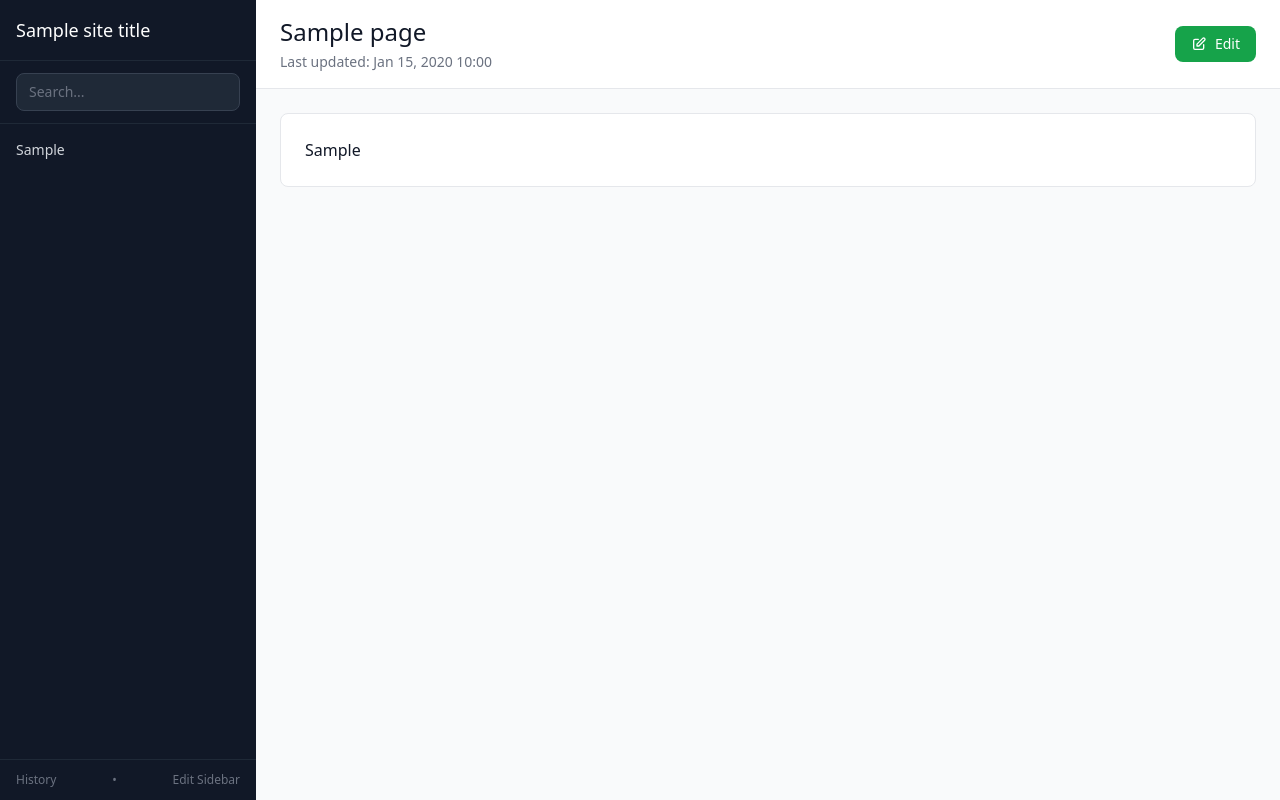
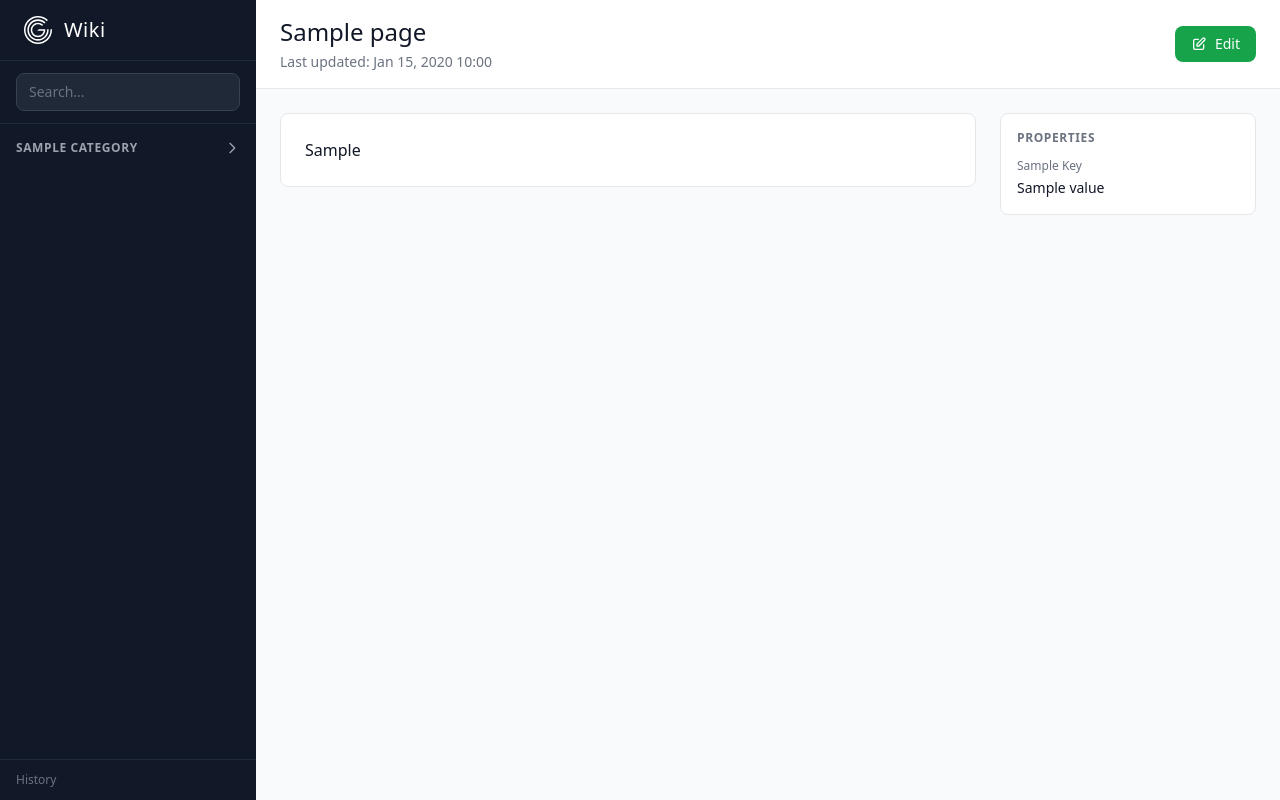
Before and after one commit to giantmade/giant-wiki, a Django app: template src/core/templates/wiki/page.html in a window 1280 px wide. Run offline with Django 3.2, Linux system fonts and the light colour scheme; the template is opened without the code that fills it: most values are stand-ins (such as "Sample title", 1, 10 or a date in 2020); some libraries are stand-ins or nearby versions.

Commit message:
Fix edit redirect, add logo, redesign sidebar, add frontmatter panel

```diff
--- a/pyproject.toml
+++ b/pyproject.toml
@@ -16,6 +16,7 @@ dependencies = [
     "Markdown>=3.7",
     "celery[redis]>=5.6.0",
     "django-redis>=6.0.0",
+    "python-frontmatter>=1.1.0",
 ]
 
 [dependency-groups]
--- a/src/core/settings.py
+++ b/src/core/settings.py
@@ -44,6 +44,7 @@ TEMPLATES = [
                 "django.template.context_processors.request",
                 "django.contrib.messages.context_processors.messages",
                 "core.context_processors.get_title",
+                "core.context_processors.get_sidebar_categories",
             ]
         },
     }
--- a/src/core/templates/base.html
+++ b/src/core/templates/base.html
@@ -25,6 +25,9 @@
 
     <!-- HTMX -->
     <script defer src="https://unpkg.com/htmx.org@1.9.10"></script>
+
+    <!-- Alpine.js -->
+    <script defer src="https://cdn.jsdelivr.net/npm/alpinejs@3.x.x/dist/cdn.min.js"></script>
 
     <!-- Custom styles -->
     <style>
@@ -63,9 +66,16 @@
         <!-- Sidebar -->
         <nav class="fixed left-0 top-0 h-full w-64 bg-gray-900 text-gray-300 overflow-y-auto">
             <!-- Logo/Title -->
-            <div class="px-4 py-4 border-b border-gray-800">
-                <a href="{% url 'wiki' %}" class="text-lg font-medium text-white hover:text-green-400 transition-colors">
-                    {{ site_title }}
+            <div class="px-6 py-4 border-b border-gray-800">
+                <a href="{% url 'wiki' %}" class="flex items-center space-x-3 text-xl font-light tracking-wide text-white hover:text-green-400 transition-colors">
+                    <svg class="h-7 w-7 flex-shrink-0" viewBox="0 0 146.84 146.84" xmlns="http://www.w3.org/2000/svg">
+                        <g fill="currentColor">
+                            <path d="m73.42 129.16c-30.74 0-55.74-25.01-55.74-55.74s25.01-55.74 55.74-55.74c14.89 0 28.89 5.8 39.42 16.33l-5.66 5.66c-9.02-9.02-21-13.98-33.75-13.98-26.32 0-47.73 21.41-47.73 47.74s21.41 47.73 47.73 47.73 47.73-21.41 47.73-47.73v-4h8.01v4c0 30.74-25.01 55.74-55.74 55.74z"></path>
+                            <path d="m73.42 146.84c-40.48 0-73.42-32.94-73.42-73.42s32.94-73.42 73.42-73.42c19.61 0 38.05 7.64 51.92 21.5l-5.66 5.66c-12.35-12.35-28.78-19.16-46.25-19.16-36.08.01-65.42 29.35-65.42 65.42s29.34 65.41 65.41 65.41 65.41-29.34 65.41-65.41v-4h8.01v4c0 40.48-32.94 73.42-73.42 73.42z"></path>
+                            <path d="m77.42 69.41-8.01 8.01h33.8c-1.96 14.69-14.58 26.06-29.8 26.06-16.58 0-30.06-13.49-30.06-30.06s13.49-30.06 30.06-30.06c8.03 0 15.58 3.13 21.26 8.8l5.66-5.66c-7.19-7.19-16.75-11.15-26.92-11.15-20.99 0-38.07 17.08-38.07 38.07s17.08 38.07 38.07 38.07 38.07-17.08 38.07-38.07v-4h-34.07z"></path>
+                        </g>
+                    </svg>
+                    <span>Wiki</span>
                 </a>
             </div>
 
@@ -81,23 +91,47 @@
                 </form>
             </div>
 
-            <!-- Sidebar content from wiki -->
-            <div class="px-4 py-4 sidebar-content text-sm">
+            <!-- Sidebar navigation -->
+            <div class="px-4 py-4 text-sm flex-1 overflow-y-auto">
                 {% block sidebar %}
-                {% if sidebar_html %}
-                    {{ sidebar_html|safe }}
-                {% else %}
-                    <p class="text-gray-500">No sidebar content</p>
-                {% endif %}
+                {% for category in sidebar_categories %}
+                <div class="mb-4" x-data="{ open: {{ category.is_expanded|yesno:'true,false' }} }">
+                    <button
+                        @click="open = !open"
+                        class="flex items-center justify-between w-full text-xs text-gray-400 uppercase tracking-wider font-semibold mb-2 hover:text-gray-300"
+                    >
+                        <span>{{ category.name }}</span>
+                        <svg
+                            class="w-4 h-4 transition-transform"
+                            :class="{ 'rotate-90': open }"
+                            fill="none" stroke="currentColor" viewBox="0 0 24 24"
+                        >
+                            <path stroke-linecap="round" stroke-linejoin="round" stroke-width="2" d="M9 5l7 7-7 7"/>
+                        </svg>
+                    </button>
+                    <ul x-show="open" x-collapse class="space-y-1">
+                        {% for item in category.items %}
+                        <li>
+                            <a
+                                href="{% url 'page' page_path=item.path %}"
+                                class="block py-1 px-2 rounded {% if item.is_current %}bg-gray-800 text-green-400{% else %}text-gray-400 hover:text-white hover:bg-gray-800{% endif %}"
+                            >
+                                {{ item.title }}
+                            </a>
+                        </li>
+                        {% endfor %}
+                    </ul>
+                </div>
+                {% empty %}
+                <p class="text-gray-500">No pages yet</p>
+                {% endfor %}
                 {% endblock %}
             </div>
 
             <!-- Footer links -->
             <div class="absolute bottom-0 left-0 right-0 px-4 py-3 border-t border-gray-800 bg-gray-900">
-                <div class="flex items-center justify-between text-xs text-gray-500">
+                <div class="text-xs text-gray-500">
                     <a href="{% url 'history' %}" class="hover:text-gray-300">History</a>
-                    <span>&bull;</span>
-                    <a href="{% url 'page' page_path='Sidebar' %}" class="hover:text-gray-300">Edit Sidebar</a>
                 </div>
             </div>
         </nav>
--- a/src/core/templates/wiki/page.html
+++ b/src/core/templates/wiki/page.html
@@ -29,10 +29,38 @@
 {% endblock %}
 
 {% block body %}
-<div class="bg-white rounded-lg border border-gray-200 p-6">
-    <article class="prose max-w-none">
-        {{ page_html|safe }}
-    </article>
+<div class="flex gap-6">
+    <!-- Main content -->
+    <div class="flex-1 min-w-0">
+        <div class="bg-white rounded-lg border border-gray-200 p-6">
+            <article class="prose max-w-none">
+                {{ page_html|safe }}
+            </article>
+        </div>
+    </div>
+
+    <!-- Right panel for metadata -->
+    {% if page.display_metadata %}
+    <aside class="w-64 flex-shrink-0">
+        <div class="bg-white rounded-lg border border-gray-200 p-4 sticky top-6">
+            <h3 class="text-xs font-semibold text-gray-500 uppercase tracking-wider mb-3">Properties</h3>
+            <dl class="space-y-3">
+                {% for key, value in page.display_metadata.items %}
+                <div>
+                    <dt class="text-xs font-medium text-gray-500">{{ key|title }}</dt>
+                    <dd class="mt-1 text-sm text-gray-900">
+                        {% if value|slice:":4" == "http" %}
+                            <a href="{{ value }}" class="text-green-600 hover:underline" target="_blank">{{ value }}</a>
+                        {% else %}
+                            {{ value }}
+                        {% endif %}
+                    </dd>
+                </div>
+                {% endfor %}
+            </dl>
+        </div>
+    </aside>
+    {% endif %}
 </div>
 {% endblock %}
 
--- a/src/core/urls.py
+++ b/src/core/urls.py
@@ -14,8 +14,8 @@ urlpatterns = [
     # Wiki pages
     path("wiki/", wiki_views.page, name="wiki"),
     path("wiki/history/", wiki_views.history, name="history"),
+    path("wiki/<path:page_path>/edit/", wiki_views.edit, name="edit"),
     path("wiki/<path:page_path>/", wiki_views.page, name="page"),
-    path("wiki/<path:page_path>/edit/", wiki_views.edit, name="edit"),
     # Search
     path("search/", wiki_views.search, name="search"),
 ]
```
Also changed, not shown: src/core/context_processors.py (+16 -0 lines), src/wiki/services/git_storage.py (+23 -4 lines), src/wiki/services/sidebar.py (added, +99 -0 lines), src/wiki/views.py (+0 -7 lines), 1 other file.
